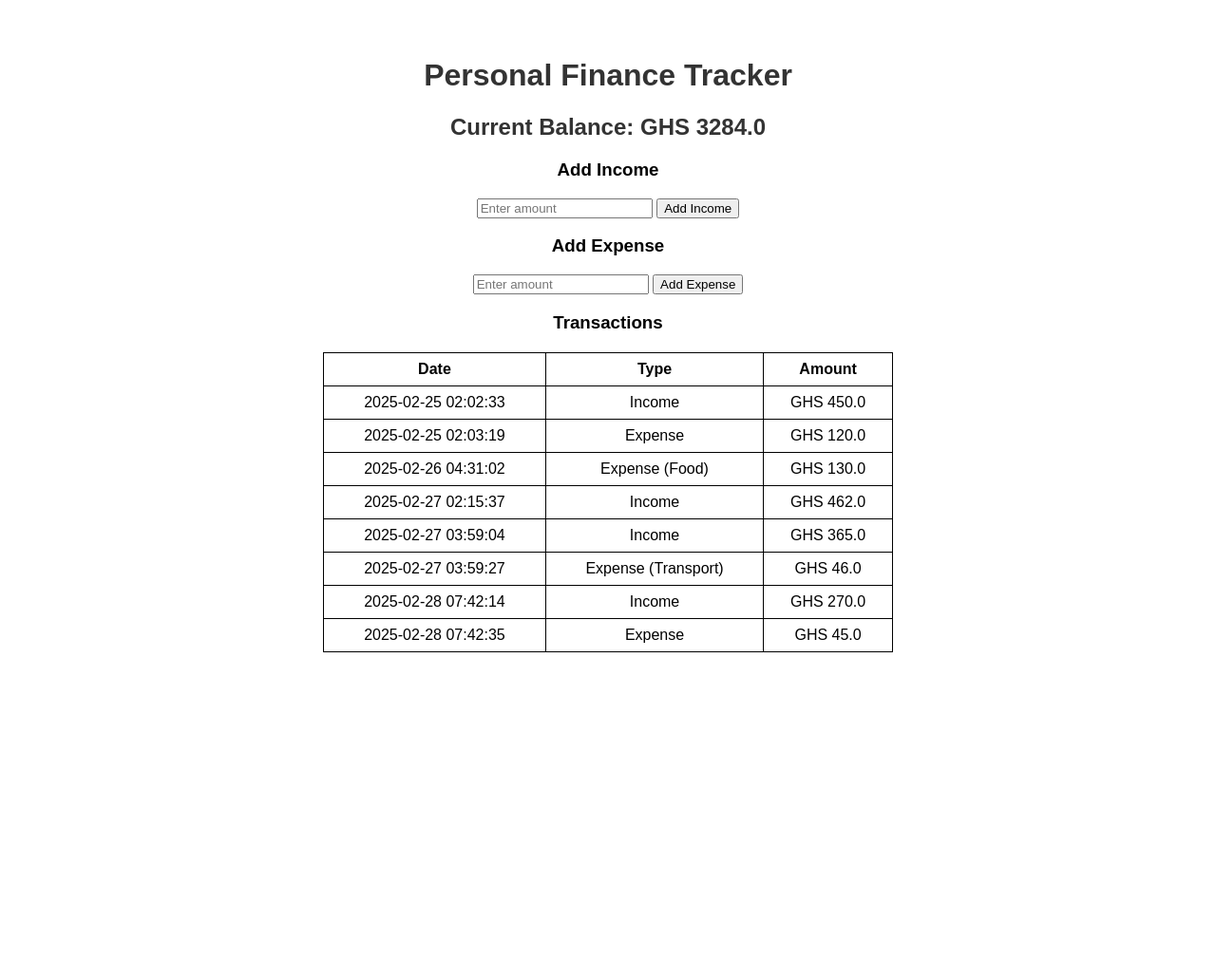
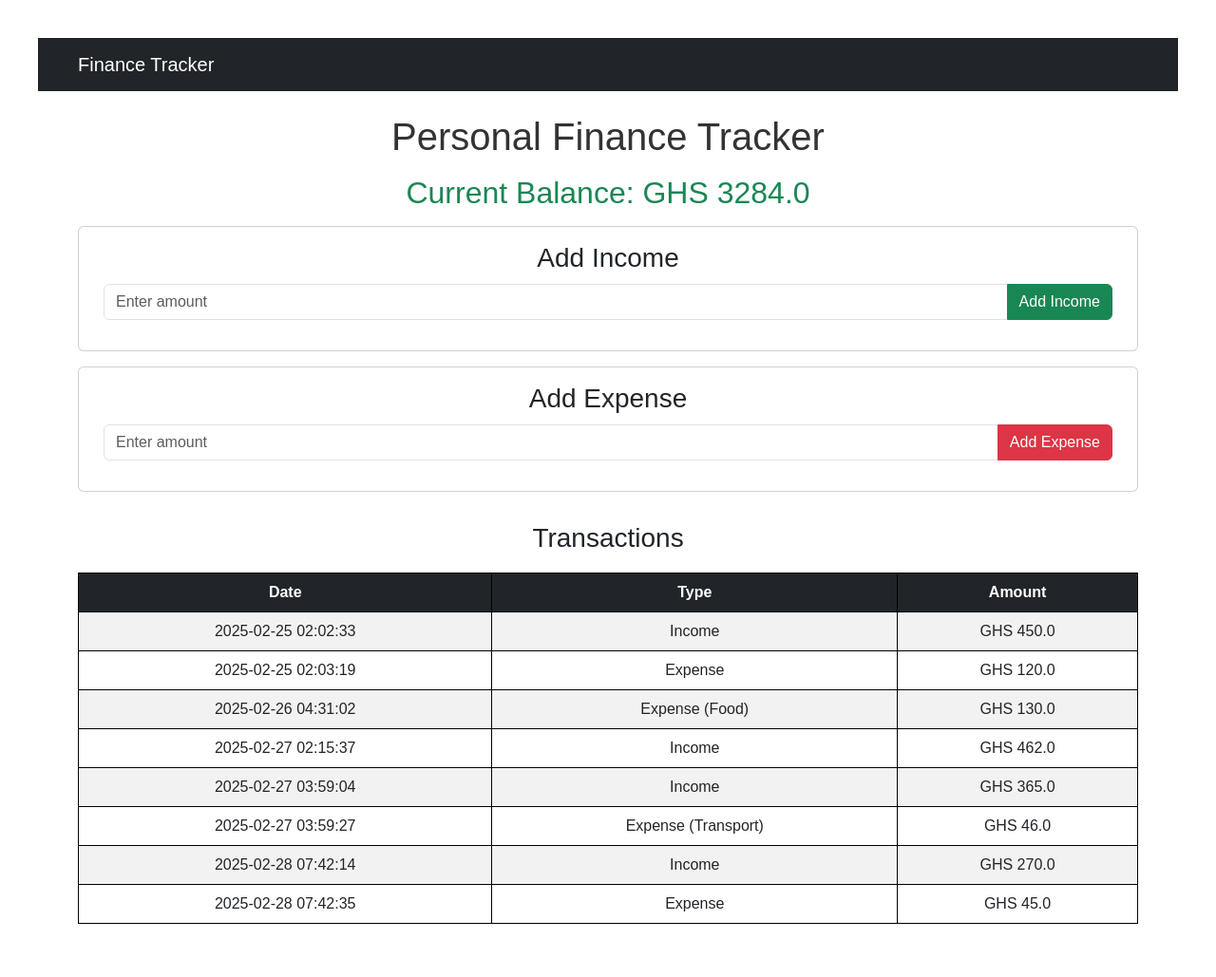
Before and after one commit to isaac-danso-asiedu/finance-tracker, a Flask app: page / in a window 1280 px wide. Shown: the whole page at 95% size. Before the commit the page ends 800 px from the top, so only its background shows below. Run offline with Flask 3, Linux system fonts and the light colour scheme.

Commit message:
Updated UI with Bootstrap and refactored templates

```diff
--- a/app.py
+++ b/app.py
@@ -42,10 +42,11 @@ def log_transaction(transaction_type, amount):
 
 # Home route
 @app.route('/')
-def index():
+def home():
     balance = read_balance()
     transactions = load_transactions()
-    return render_template("index.html", balance=balance, transactions=transactions)
+    return render_template('index.html', balance=balance, transactions=transactions)
+
 
 # Add Income
 @app.route('/add_income', methods=['POST'])
--- /dev/null
+++ b/templates/base.html
@@ -0,0 +1,29 @@
+<!DOCTYPE html>
+<html lang="en">
+
+<head>
+    <meta charset="UTF-8">
+    <meta name="viewport" content="width=device-width, initial-scale=1.0">
+    <title>{% block title %}Finance Tracker{% endblock %}</title>
+    <link rel="stylesheet" href="https://cdn.jsdelivr.net/npm/bootstrap@5.3.0/dist/css/bootstrap.min.css">
+    <script src="https://cdn.jsdelivr.net/npm/bootstrap@5.3.0/dist/js/bootstrap.bundle.min.js"></script>
+    <link rel="stylesheet" href="{{ url_for('static', filename='style.css') }}">
+</head>
+
+<body>
+
+    <!-- Navbar -->
+    <nav class="navbar navbar-expand-lg navbar-dark bg-dark">
+        <div class="container">
+            <a class="navbar-brand" href="#">Finance Tracker</a>
+        </div>
+    </nav>
+
+    <!-- Main Content -->
+    <div class="container mt-4">
+        {% block content %}{% endblock %}
+    </div>
+
+</body>
+
+</html>
--- a/templates/index.html
+++ b/templates/index.html
@@ -1,37 +1,51 @@
-<!DOCTYPE html>
-<html lang="en">
+{% extends 'base.html' %}
 
-<head>
-    <meta charset="UTF-8">
-    <meta name="viewport" content="width=device-width, initial-scale=1.0">
-    <title>Finance Tracker</title>
-    <link rel="stylesheet" href="{{ url_for('static', filename='style.css') }}">
-</head>
+{% block title %}Dashboard | Finance Tracker{% endblock %}
 
-<body>
-    <h1>Personal Finance Tracker</h1>
+{% block content %}
+<div class="text-center">
+    <h1 class="my-3">Personal Finance Tracker</h1>
+    <h2 class="text-success">Current Balance: GHS {{ balance }}</h2>
+</div>
 
-    <h2>Current Balance: GHS {{ balance }}</h2>
+<!-- Add Income Form -->
+<div class="card my-3">
+    <div class="card-body">
+        <h3 class="card-title">Add Income</h3>
+        <form action="{{ url_for('add_income') }}" method="POST">
+            <div class="input-group mb-3">
+                <input type="number" name="amount" class="form-control" placeholder="Enter amount" required>
+                <button type="submit" class="btn btn-success">Add Income</button>
+            </div>
+        </form>
+    </div>
+</div>
 
-    <h3>Add Income</h3>
-    <form action="{{ url_for('add_income') }}" method="POST">
-        <input type="number" name="amount" placeholder="Enter amount" required>
-        <button type="submit">Add Income</button>
+<!-- Add Expense Form -->
+<div class="card my-3">
+    <div class="card-body">
+        <h3 class="card-title">Add Expense</h3>
+        <form action="{{ url_for('add_expense') }}" method="POST">
+            <div class="input-group mb-3">
+                <input type="number" name="amount" class="form-control" placeholder="Enter amount" required>
+                <button type="submit" class="btn btn-danger">Add Expense</button>
+            </div>
         </form>
+    </div>
+</div>
 
-    <h3>Add Expense</h3>
-    <form action="{{ url_for('add_expense') }}" method="POST">
-        <input type="number" name="amount" placeholder="Enter amount" required>
-        <button type="submit">Add Expense</button>
-    </form>
-
-    <h3>Transactions</h3>
-    <table border="1">
+<!-- Transactions Table -->
+<div class="table-responsive">
+    <h3 class="my-3">Transactions</h3>
+    <table class="table table-striped table-hover">
+        <thead class="table-dark">
             <tr>
                 <th>Date</th>
                 <th>Type</th>
                 <th>Amount</th>
             </tr>
+        </thead>
+        <tbody>
             {% for transaction in transactions %}
             <tr>
                 <td>{{ transaction[0] }}</td>
```
Also changed, not shown: other parts of templates/index.html (+3 -3 lines). Lines whose indentation alone changed are shown as unchanged.
